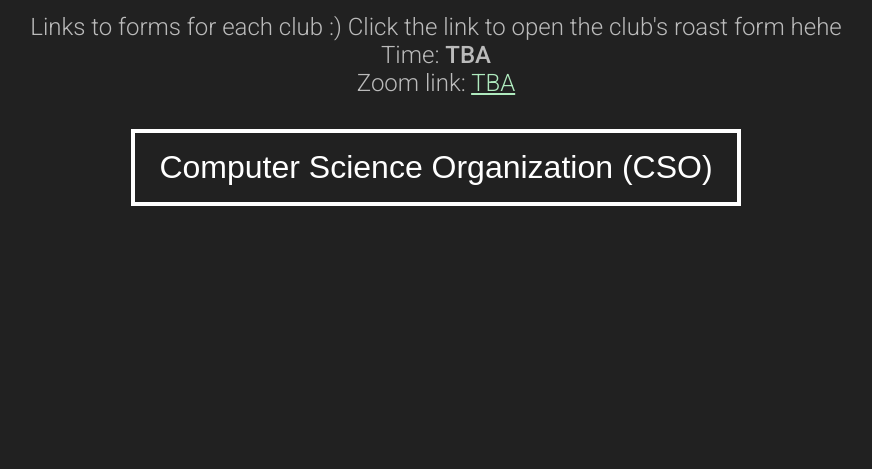
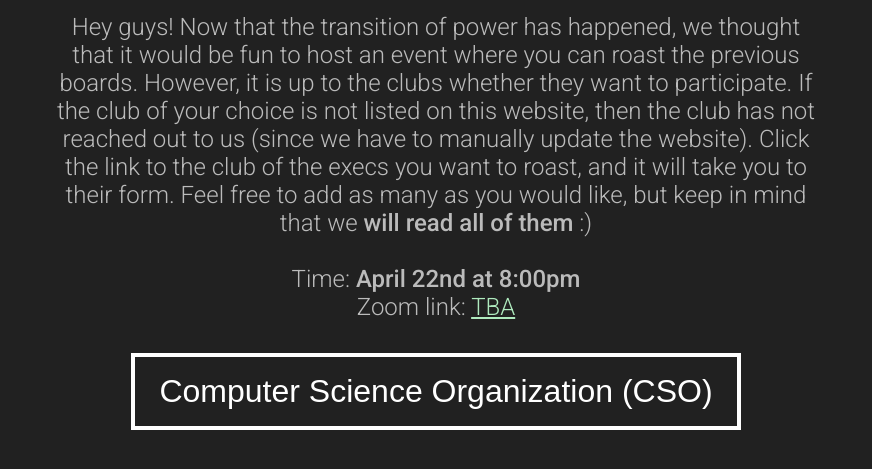
Before and after one commit to tams-cso/roast-a-club, a plain HTML site: page index.html in a window 1280 px wide. Shown: the part 129-598 px from the top of the page, without its empty margins (204-1076 px from the left). Drawn offline with nearby package versions, Linux system fonts and the light colour scheme.

Commit message:
Update description and time

```diff
--- a/index.css
+++ b/index.css
@@ -1,4 +1,5 @@
-html, body {
+html,
+body {
     margin: 0;
     background-color: #212121;
     color: white;
@@ -17,7 +18,7 @@ h1 {
 
 p {
     font-size: 1.5rem;
-    margin: 1rem 5vw 2rem;
+    margin: 1rem 20vw 2rem;
     color: #bbb;
 }
 
@@ -56,4 +57,7 @@ b {
     html {
         font-size: 12px;
     }
+    p {
+        margin: 1rem 5vw 2rem;
+    }
 }
--- a/index.html
+++ b/index.html
@@ -17,9 +17,16 @@
 
     <body>
         <h1>Roast an Exec!</h1>
-        <p id="desc">Links to forms for each club :) Click the link to open the club's roast form hehe
+        <p id="desc">Hey guys! Now that the transition of power has happened, we thought that it would be fun to host an
+            event where you can roast the previous boards. However, it is up to the clubs whether they want to
+            participate. If the club of your choice is not listed on this website, then the club has
+            not reached out to us (since we have to manually update the website). Click the link to the club of the execs
+            you want to roast, and it will take you to their form. Feel free to add as many as you would like, but keep
+            in mind that we
+            <b>will read all of them</b> :)
             <br />
-            Time: <b>TBA</b>
+            <br />
+            Time: <b>April 22nd at 8:00pm</b>
             <br />
             Zoom link: <a href="" target="_blank">TBA</a>
         </p>
```
